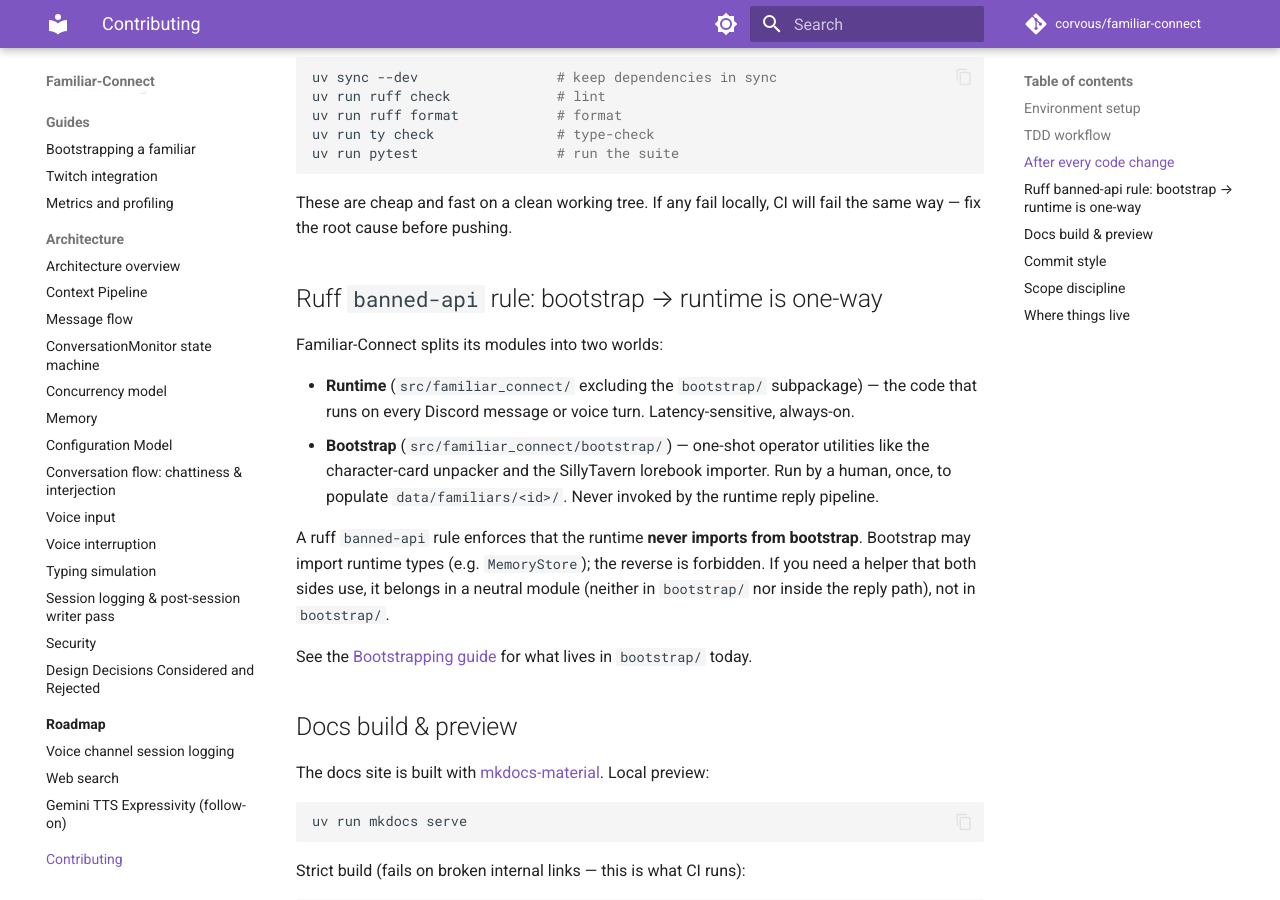
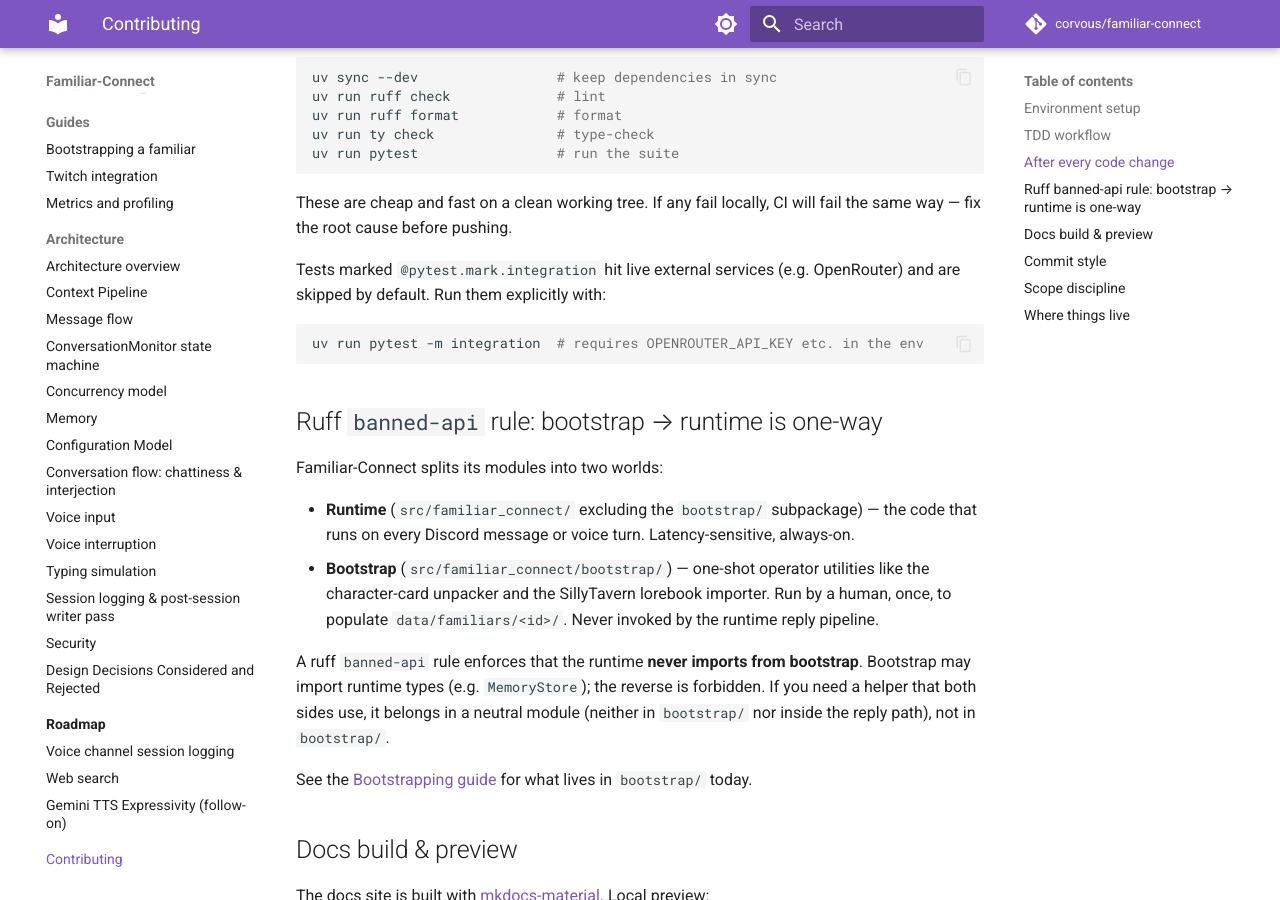
Before and after one commit to CorVous/Familiar-Connect, an MkDocs documentation site: the page built from docs/contributing.md, in a window 1280 px wide and 900 px high, scrolled down 936 px. Built offline with MkDocs 1.6.1 and Material for MkDocs 9.7.7, drawn with Linux system fonts in a browser that asks for light colours; comment, search, counter and statistics services are not loaded.

Commit message:
test: gate live OpenRouter tests behind `integration` marker (#88)
The two `TestOpenRouterLive` tests hit the real OpenRouter API when
`OPENROUTER_API_KEY` is set, which is slow, costs money, and shouldn't
run on every `uv run pytest`. Mark them `@pytest.mark.integration` and
add `-m 'not integration'` to the default pytest options so they're
deselected by default; opt in with `uv run pytest -m integration`.

https://claude.ai/code/session_01UAe3yDtarXicYcMJtiwNBu

Co-authored-by: Claude <noreply@anthropic.com>

````diff
--- a/docs/contributing.md
+++ b/docs/contributing.md
@@ -41,6 +41,12 @@ uv run pytest                 # run the suite
 ```
 
 These are cheap and fast on a clean working tree. If any fail locally, CI will fail the same way — fix the root cause before pushing.
+
+Tests marked `@pytest.mark.integration` hit live external services (e.g. OpenRouter) and are skipped by default. Run them explicitly with:
+
+```bash
+uv run pytest -m integration  # requires OPENROUTER_API_KEY etc. in the env
+```
 
 ## Ruff `banned-api` rule: bootstrap → runtime is one-way
 
--- a/pyproject.toml
+++ b/pyproject.toml
@@ -48,6 +48,10 @@ docs = [
 
 [tool.pytest.ini_options]
 asyncio_mode = "strict"
+addopts = "-m 'not integration'"
+markers = [
+    "integration: live external-service tests; skipped by default, run with `-m integration`",
+]
 
 [build-system]
 requires = ["hatchling", "hatch-vcs"]
````
Also changed, not shown: 1 other file.
